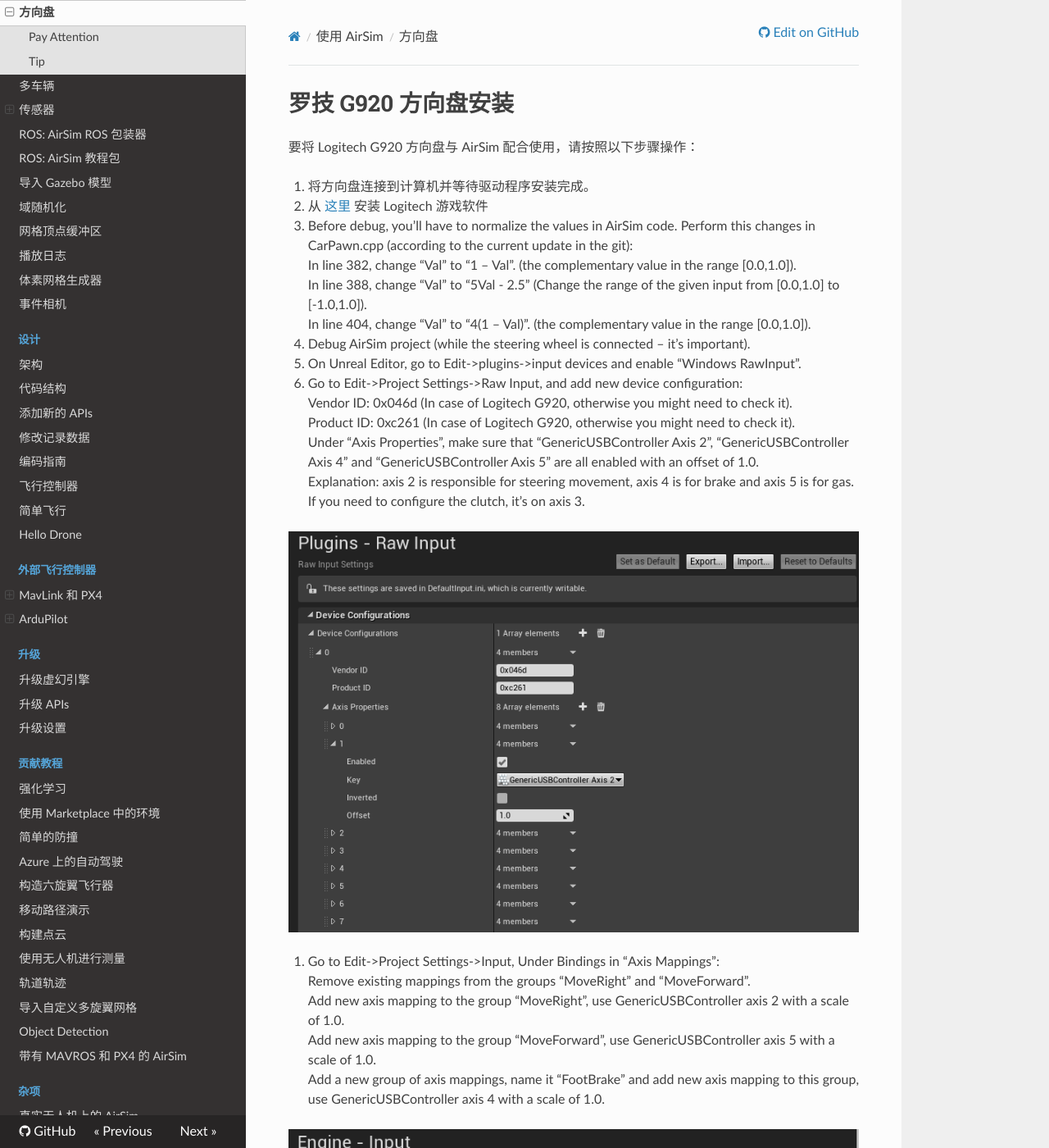
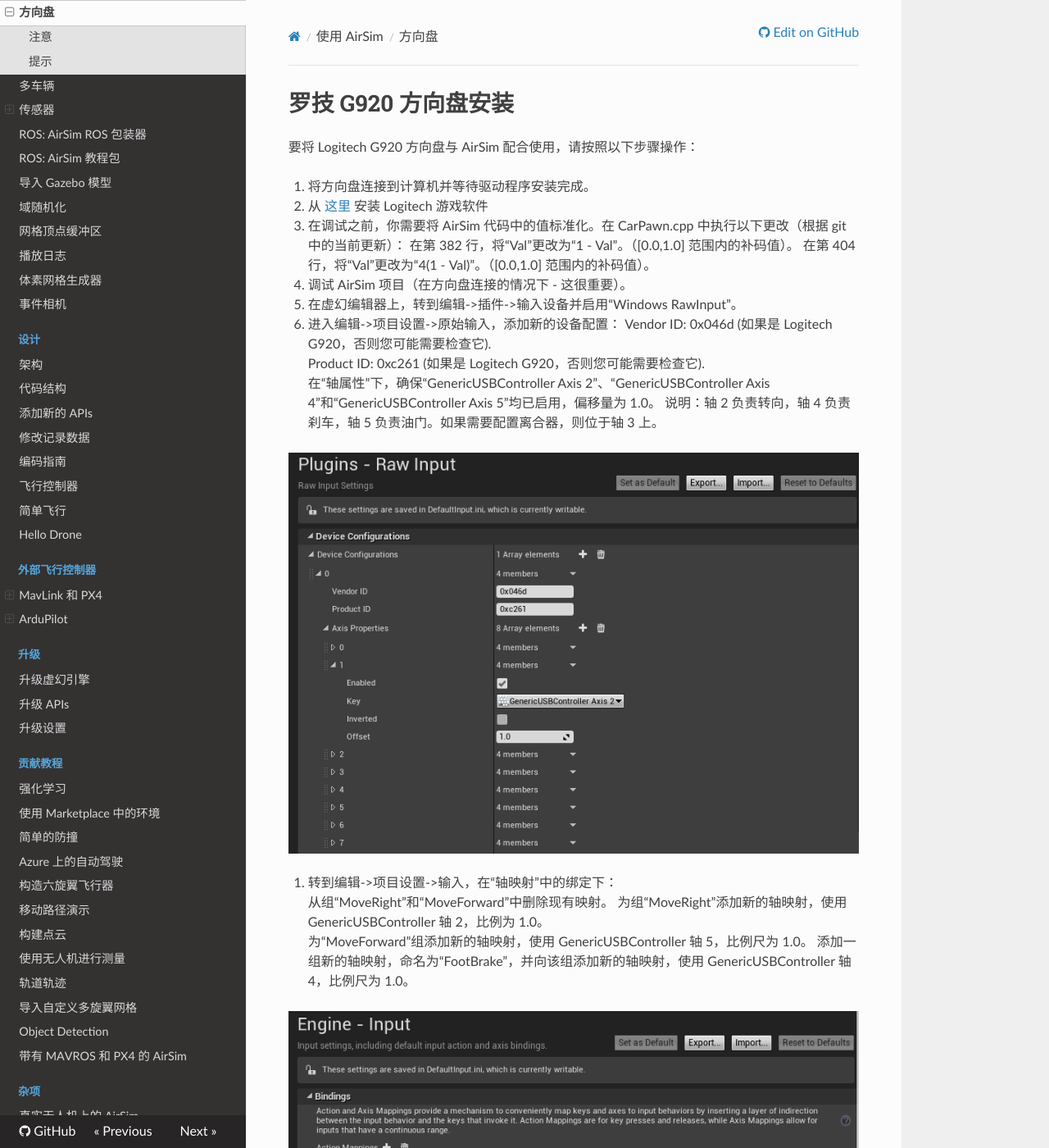
Before and after one commit to nongfu212/air_doc, an MkDocs documentation site: the page built from docs/steering_wheel_installation.md, in a window 1280 px wide and 1400 px high. Shown: the whole window at 82% size. Built offline with MkDocs 1.6.1, drawn with Linux system fonts in a browser that asks for light colours; nearby versions of some CDN libraries; some of the changed text lies outside the part shown.

Commit message:
罗技 G920 方向盘安装

```diff
--- a/docs/steering_wheel_installation.md
+++ b/docs/steering_wheel_installation.md
@@ -6,37 +6,36 @@
 
 2. 从 [这里](http://support.logitech.com/en_us/software/lgs) 安装 Logitech 游戏软件
 
-3. Before debug, you’ll have to normalize the values in AirSim code. Perform this changes in CarPawn.cpp (according to the current update in the git):
-  In line 382, change “Val” to “1 – Val”. (the complementary value in the range [0.0,1.0]).
-  In line 388, change “Val” to “5Val - 2.5” (Change the range of the given input from [0.0,1.0] to [-1.0,1.0]).
-  In line 404, change “Val” to “4(1 – Val)”. (the complementary value in the range [0.0,1.0]).
+3. 在调试之前，你需要将 AirSim 代码中的值标准化。在 CarPawn.cpp 中执行以下更改（根据 git 中的当前更新）：
+  在第 382 行，将“Val”更改为“1 - Val”。（[0.0,1.0] 范围内的补码值）。
+  在第 404 行，将“Val”更改为“4(1 - Val)”。（[0.0,1.0] 范围内的补码值）。
 
-4. Debug AirSim project (while the steering wheel is connected – it’s important).
+4. 调试 AirSim 项目（在方向盘连接的情况下 - 这很重要）。
 
-5. On Unreal Editor, go to Edit->plugins->input devices and enable “Windows RawInput”.
+5. 在虚幻编辑器上，转到编辑->插件->输入设备并启用“Windows RawInput”。
 
-6. Go to Edit->Project Settings->Raw Input, and add new device configuration:
-  Vendor ID: 0x046d (In case of Logitech G920, otherwise you might need to check it).
-  Product ID: 0xc261 (In case of Logitech G920, otherwise you might need to check it).
-  Under “Axis Properties”, make sure that “GenericUSBController Axis 2”, “GenericUSBController Axis 4” and “GenericUSBController Axis 5” are all enabled with an offset of 1.0.
-  Explanation: axis 2 is responsible for steering movement, axis 4 is for brake and axis 5 is for gas. If you need to configure the clutch, it’s on axis 3.
+6. 进入编辑->项目设置->原始输入，添加新的设备配置：
+  Vendor ID: 0x046d (如果是 Logitech G920，否则您可能需要检查它).
+  Product ID: 0xc261 (如果是 Logitech G920，否则您可能需要检查它).
+  在“轴属性”下，确保“GenericUSBController Axis 2”、“GenericUSBController Axis 4”和“GenericUSBController Axis 5”均已启用，偏移量为 1.0。
+  说明：轴 2 负责转向，轴 4 负责刹车，轴 5 负责油门。如果需要配置离合器，则位于轴 3 上。
 
   ![steering_wheel](images/steering_wheel_instructions_1.png)
 
-7. Go to Edit->Project Settings->Input, Under Bindings in “Axis Mappings”:
-  Remove existing mappings from the groups “MoveRight” and “MoveForward”.
-  Add new axis mapping to the group “MoveRight”, use GenericUSBController axis 2 with a scale of 1.0.
-  Add new axis mapping to the group “MoveForward”, use GenericUSBController axis 5 with a scale of 1.0.
-  Add a new group of axis mappings, name it “FootBrake” and add new axis mapping to this group, use GenericUSBController axis 4 with a scale of 1.0.
+7. 转到编辑->项目设置->输入，在“轴映射”中的绑定下：
+  从组“MoveRight”和“MoveForward”中删除现有映射。
+  为组“MoveRight”添加新的轴映射，使用 GenericUSBController 轴 2，比例为 1.0。
+  为“MoveForward”组添加新的轴映射，使用 GenericUSBController 轴 5，比例尺为 1.0。
+  添加一组新的轴映射，命名为“FootBrake”，并向该组添加新的轴映射，使用 GenericUSBController 轴 4，比例尺为 1.0。
 
   ![steering_wheel](images/steering_wheel_instructions_2.png)
 
-8. Play and drive !
+8. 边玩边开车！
 
-### Pay Attention
+### 注意
 
-Notice that in the first time we "play" after debug, we need to touch the wheel to “reset” the values.
+请注意，在调试后第一次“玩”时，我们需要触摸轮子来“重置”值。
 
-### Tip
+### 提示
 
-In the gaming software, you can configure buttons as keyboard shortcuts, we used it to configure a shortcut to record dataset or to play in full screen.
+在游戏软件中，您可以将按钮配置为键盘快捷键，我们用它来配置记录数据集或全屏播放的快捷方式。
```
